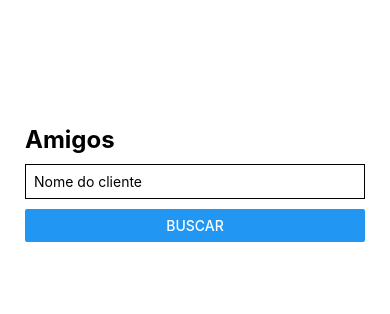
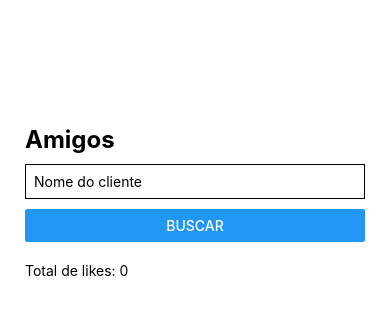
Before and after one commit to BrunoBecoski/ignite-reactnative-performanceapp, a React Native app: screen / in a window 390 px wide. Shown: the top 314 px of the page. Built offline with nearby package versions, Linux system fonts and the light colour scheme.

Commit message:
Otimizando com useMemo

```diff
--- a/src/components/FriendList.tsx
+++ b/src/components/FriendList.tsx
@@ -1,5 +1,5 @@
-import React from 'react';
-import { View } from 'react-native';
+import React, { useMemo } from 'react';
+import { Text, View } from 'react-native';
 
 import { Friend } from './Friend';
 
@@ -12,8 +12,17 @@
 }
 
 export function FriendList({ data }: Props) {
+  const totalLikes = useMemo(() => {
+    return data.reduce((likes, friend) => {
+      return likes + friend.likes;
+    }, 0);
+  }, [data]);
+
   return(
     <View>
+      <Text>
+        Total de likes: { totalLikes }
+      </Text>
       {
         data.map(friend => (
           <Friend
```
